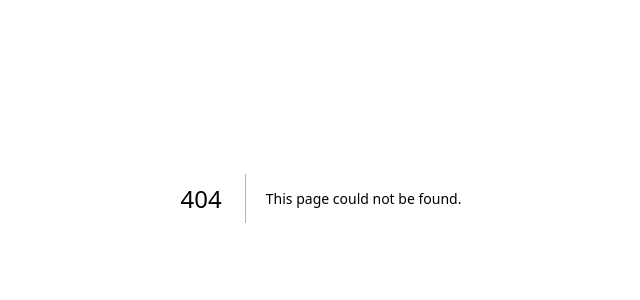
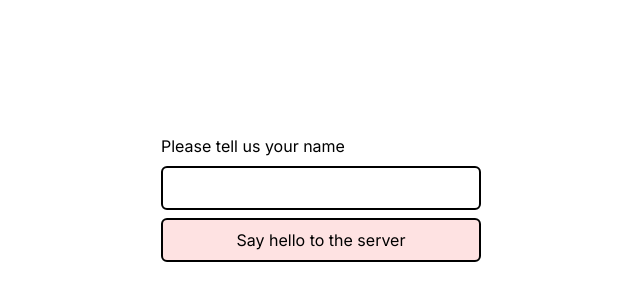
Before and after one commit to chungweileong94/server-act, a Next.js app in the folder examples/nextjs/: page /form-action in a window 1280 px wide. Before the commit this address had no page. Shown: the part 202-502 px from the top of the page, without its empty margins (319-959 px from the left). Built offline with nearby package versions, Linux system fonts and the light colour scheme.

Commit message:
New examples

```diff
--- /dev/null
+++ b/examples/nextjs/src/app/action/page.tsx
@@ -0,0 +1,34 @@
+'use client';
+
+import {useState, useTransition} from 'react';
+
+import {sayHelloAction} from './actions';
+
+export default function Action() {
+  const [pending, startTransition] = useTransition();
+  const [message, setMessage] = useState<string>();
+
+  const onSubmit = (e: React.FormEvent<HTMLFormElement>) => {
+    e.preventDefault();
+    const formData = new FormData(e.currentTarget);
+    startTransition(async () => {
+      const msg = await sayHelloAction({
+        name: formData.get('name')?.toString(),
+      });
+      setMessage(msg);
+    });
+  };
+
+  return (
+    <main className="flex min-h-screen flex-col items-center justify-center p-24">
+      <form onSubmit={onSubmit} className="flex w-full flex-col items-stretch justify-stretch gap-2 md:w-80">
+        <label htmlFor="name">Please tell us your name</label>
+        <input id="name" name="name" className="rounded-md border-2 border-black px-4 py-2" />
+        <button type="submit" className=" rounded-md border-2 border-black bg-red-100 px-4 py-2" disabled={pending}>
+          {pending ? 'Loading...' : 'Say hello to the server'}
+        </button>
+        {!!message && <p className="text-gray-500">{message}</p>}
+      </form>
+    </main>
+  );
+}
--- /dev/null
+++ b/examples/nextjs/src/app/form-action/actions.ts
@@ -0,0 +1,26 @@
+'use server';
+
+import {serverAct} from 'server-act';
+import {z} from 'zod';
+
+const requestTimeMiddleware = () => {
+  return {
+    requestTime: new Date(),
+  };
+};
+
+export const sayHelloAction = serverAct
+  .middleware(requestTimeMiddleware)
+  .input(
+    z.object({
+      name: z
+        .string({required_error: `You haven't told me your name`})
+        .nonempty({message: 'You need to tell me your name!'}),
+    }),
+  )
+  .experimental_formAction(async ({input, formErrors, ctx}) => {
+    if (formErrors) return {success: false as const, formErrors};
+    console.log(`Someone say hi from the client at ${ctx.requestTime.toTimeString()}!`);
+    await new Promise((resolve) => setTimeout(resolve, 1000));
+    return {success: true as const, message: `Hello, ${input.name}!`};
+  });
--- /dev/null
+++ b/examples/nextjs/src/app/form-action/page.tsx
@@ -0,0 +1,44 @@
+'use client';
+
+import {experimental_useFormStatus, experimental_useFormState as useFormState} from 'react-dom';
+
+import {sayHelloAction} from './actions';
+
+// FIXME: Remove this once the official types release
+declare module 'react-dom' {
+  function experimental_useFormState<S, P>(
+    action: (state: S, payload: P) => Promise<S>,
+    initialState?: S,
+    url?: string,
+  ): [S | undefined, (payload: P) => Promise<void>];
+}
+
+function SubmitButton() {
+  const status = experimental_useFormStatus();
+  return (
+    <button type="submit" className=" rounded-md border-2 border-black bg-red-100 px-4 py-2" disabled={status.pending}>
+      {status.pending ? 'Loading...' : 'Say hello to the server'}
+    </button>
+  );
+}
+
+export default function FormAction() {
+  const [state, dispatch] = useFormState(sayHelloAction);
+
+  return (
+    <main className="flex min-h-screen flex-col items-center justify-center p-24">
+      <form action={dispatch} className="flex w-full flex-col items-stretch justify-stretch gap-2 md:w-80">
+        <label htmlFor="name">Please tell us your name</label>
+        <input id="name" name="name" className="rounded-md border-2 border-black px-4 py-2" />
+        <SubmitButton />
+        {!!state?.success && <p className="text-gray-500">{state.message}</p>}
+        {!state?.success &&
+          state?.formErrors?.name?.map((error) => (
+            <p key={error} className="text-red-500">
+              {error}
+            </p>
+          ))}
+      </form>
+    </main>
+  );
+}
--- a/examples/nextjs/src/app/page.tsx
+++ b/examples/nextjs/src/app/page.tsx
@@ -1,34 +1,10 @@
-'use client';
-
-import {useState, useTransition} from 'react';
-
-import {sayHelloAction} from './actions';
+import Link from 'next/link';
 
 export default function Home() {
-  const [pending, startTransition] = useTransition();
-  const [message, setMessage] = useState<string>();
-
-  const onSubmit = (e: React.FormEvent<HTMLFormElement>) => {
-    e.preventDefault();
-    const formData = new FormData(e.currentTarget);
-    startTransition(async () => {
-      const msg = await sayHelloAction({
-        name: formData.get('name')?.toString(),
-      });
-      setMessage(msg);
-    });
-  };
-
   return (
-    <main className="flex min-h-screen flex-col items-center justify-center p-24">
-      <form onSubmit={onSubmit} className="flex w-full flex-col items-stretch justify-stretch gap-2 md:w-80">
-        <label htmlFor="name">Please tell us your name</label>
-        <input id="name" name="name" className="rounded-md border-2 border-black px-4 py-2" />
-        <button type="submit" className=" rounded-md border-2 border-black bg-red-100 px-4 py-2" disabled={pending}>
-          {pending ? 'Loading...' : 'Say hello to the server'}
-        </button>
-        {!!message && <p className="text-gray-500">{message}</p>}
-      </form>
+    <main className="flex min-h-screen flex-col items-center justify-center gap-4">
+      <Link href="/action">👉 Action Example</Link>
+      <Link href="/form-action">👉 Form Action Example</Link>
     </main>
   );
 }
```
Also changed, not shown: examples/nextjs/src/app/action/actions.ts (renamed from examples/nextjs/src/app/actions.ts).
